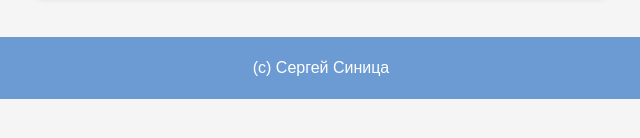
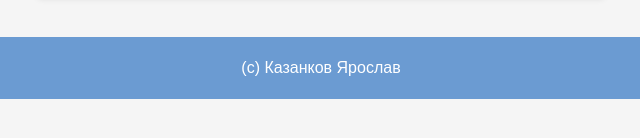
Before and after one commit to zizicopter/zizicopter.github.io, a plain HTML site: page TASK5/index.html in a window 1280 px wide. Shown: the part 344-482 px from the top of the page, 319-959 px from the left. Drawn offline with Linux system fonts and the light colour scheme.

Commit message:
Update index.html

```diff
--- a/TASK5/index.html
+++ b/TASK5/index.html
@@ -43,7 +43,7 @@
   </main>
 
   <footer class="footer">
-    (с) Сергей Синица
+    (с) Казанков Ярослав
   </footer>
 
   <script src="script.js" defer></script>
```
